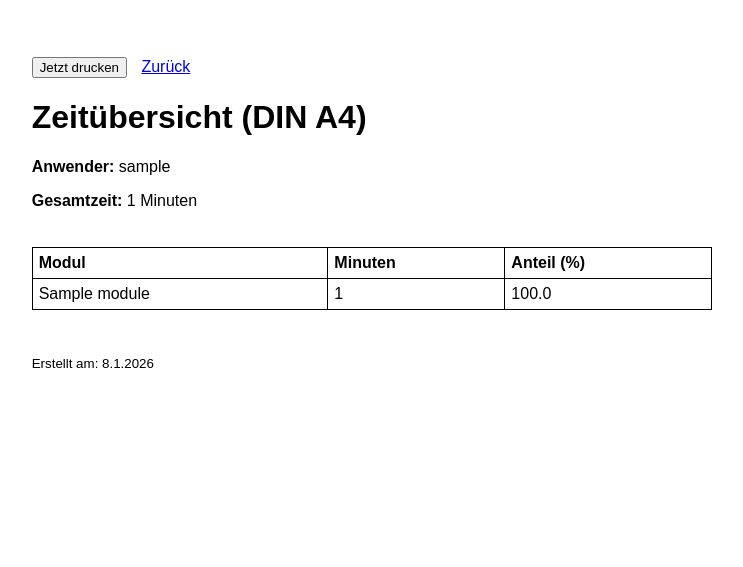
After one commit to Kelm-Isabella23/ZeitbuchungssystemNew, a Django app: page /print/ in a window 1280 px wide. The commit adds this page. Shown: the top 567 px of the page, without its empty margins (25-768 px from the left). Run offline with Django 5.2, Linux system fonts and the light colour scheme; a user stored in the database is signed in; tables that the repository leaves empty hold one stand-in row (values such as "Sample post").

Commit message:
Add DIN A4 print view with CSS

```diff
--- a/config/settings.py
+++ b/config/settings.py
@@ -117,6 +117,7 @@ USE_TZ = True
 # https://docs.djangoproject.com/en/5.2/howto/static-files/
 
 STATIC_URL = 'static/'
+STATICFILES_DIRS = [BASE_DIR / "static"]
 
 # Default primary key field type
 # https://docs.djangoproject.com/en/5.2/ref/settings/#default-auto-field
--- /dev/null
+++ b/static/print.css
@@ -0,0 +1,41 @@
+/* Basis */
+body {
+  margin: 0;
+  font-family: Arial, sans-serif;
+}
+
+.page {
+  width: 210mm;
+  min-height: 297mm;
+  padding: 15mm;
+  box-sizing: border-box;
+}
+
+/* Tabelle */
+table {
+  width: 100%;
+  border-collapse: collapse;
+  margin-top: 10mm;
+}
+
+th, td {
+  border: 1px solid #000;
+  padding: 6px;
+  text-align: left;
+}
+
+.footer {
+  margin-top: 12mm;
+  font-size: 10pt;
+}
+
+/* Druck */
+@media print {
+  .no-print {
+    display: none !important;
+  }
+
+  .page {
+    padding: 12mm;
+  }
+}
--- a/templates/dashboard.html
+++ b/templates/dashboard.html
@@ -46,6 +46,7 @@
   </form>
 {% endif %}
 
+<a href="{% url 'print_report' %}" target="_blank">🖨️ Druckansicht (DIN A4)</a>
 
 
 <p>Gesamtzeit: <b>{{ total_all }}</b> Minuten</p>
--- /dev/null
+++ b/templates/print_report.html
@@ -0,0 +1,49 @@
+<!doctype html>
+<html lang="de">
+<head>
+  <meta charset="utf-8">
+  <title>Druckbericht</title>
+  <meta name="viewport" content="width=device-width, initial-scale=1">
+
+  {% load static %}
+  <link rel="stylesheet" href="{% static 'print.css' %}">
+</head>
+<body>
+  <div class="page">
+    <div class="no-print" style="margin-bottom: 12px;">
+      <button onclick="window.print()">Jetzt drucken</button>
+      <a href="{% url 'dashboard' %}" style="margin-left: 10px;">Zurück</a>
+    </div>
+
+    <h1>Zeitübersicht (DIN A4)</h1>
+    <p><b>Anwender:</b> {{ username }}</p>
+    <p><b>Gesamtzeit:</b> {{ total_all }} Minuten</p>
+
+    {% if total_all == 0 %}
+      <p>Keine Daten vorhanden.</p>
+    {% else %}
+      <table>
+        <tr>
+          <th>Modul</th>
+          <th>Minuten</th>
+          <th>Anteil (%)</th>
+        </tr>
+        {% for r in rows %}
+          <tr>
+            <td>{{ r.module }}</td>
+            <td>{{ r.minutes }}</td>
+            <td>{{ r.percent }}</td>
+          </tr>
+        {% endfor %}
+      </table>
+    {% endif %}
+
+    <p class="footer">Erstellt am: <span id="date"></span></p>
+  </div>
+
+  <script>
+    // kleines Extra: Druckdatum automatisch füllen
+    document.getElementById("date").textContent = new Date().toLocaleDateString("de-DE");
+  </script>
+</body>
+</html>
--- a/time_tracker/urls.py
+++ b/time_tracker/urls.py
@@ -20,4 +20,6 @@ urlpatterns = [
 
     path("vip/export/", views.vip_export, name="vip_export"),
     path("vip/import/", views.vip_import, name="vip_import"),
+
+    path("print/", views.print_report, name="print_report"),
 ]
--- a/time_tracker/views.py
+++ b/time_tracker/views.py
@@ -379,3 +379,30 @@ def vip_import(request):
         return redirect("dashboard")
 
     return redirect("dashboard")
+
+@login_required
+def print_report(request):
+    # gleiche Daten wie Dashboard: Minuten je Modul + Prozent
+    qs = (
+        Report.objects.filter(user=request.user)
+        .values("module__name")
+        .annotate(total_minutes=Sum("minutes"))
+        .order_by("module__name")
+    )
+    total_all = sum(item["total_minutes"] or 0 for item in qs) or 0
+
+    rows = []
+    for item in qs:
+        minutes = item["total_minutes"] or 0
+        percent = round((minutes / total_all) * 100, 1) if total_all > 0 else 0.0
+        rows.append({"module": item["module__name"], "minutes": minutes, "percent": percent})
+
+    return render(
+        request,
+        "print_report.html",
+        {
+            "rows": rows,
+            "total_all": total_all,
+            "username": request.user.username,
+        },
+    )
```
